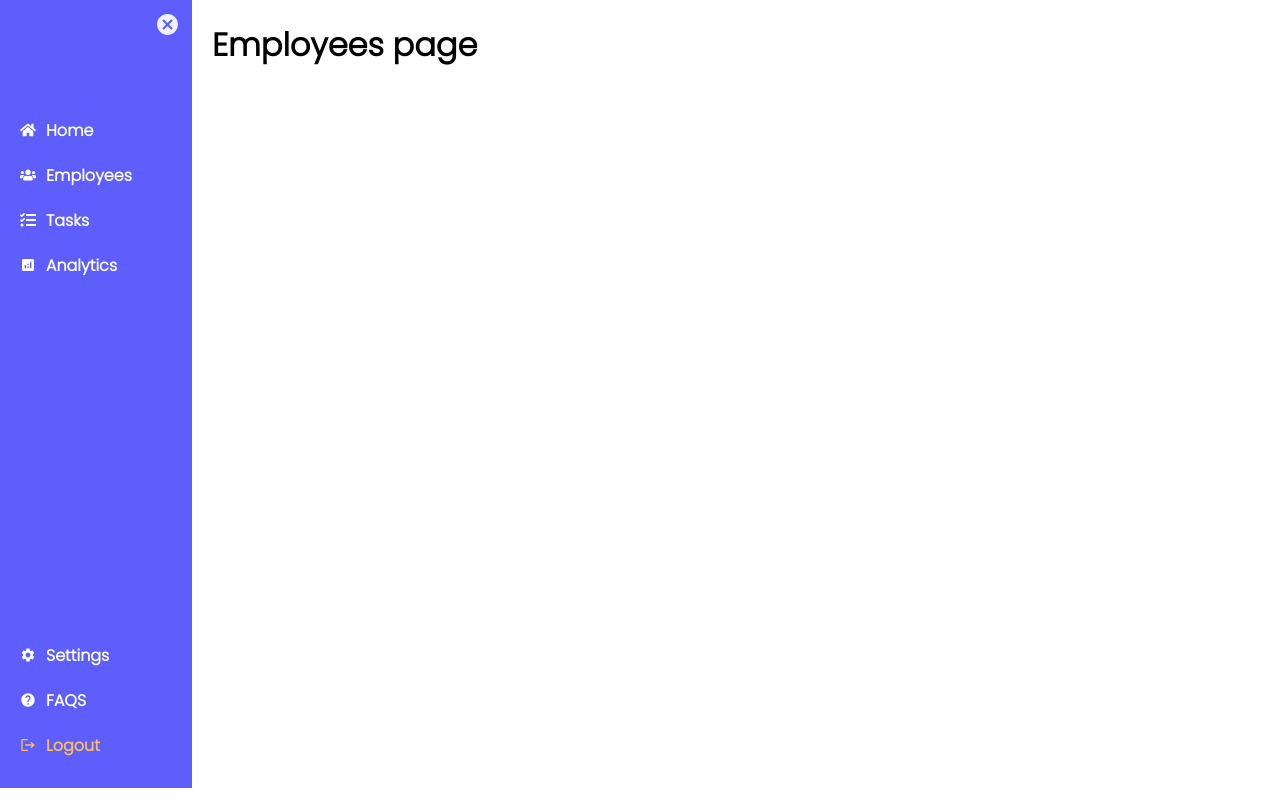
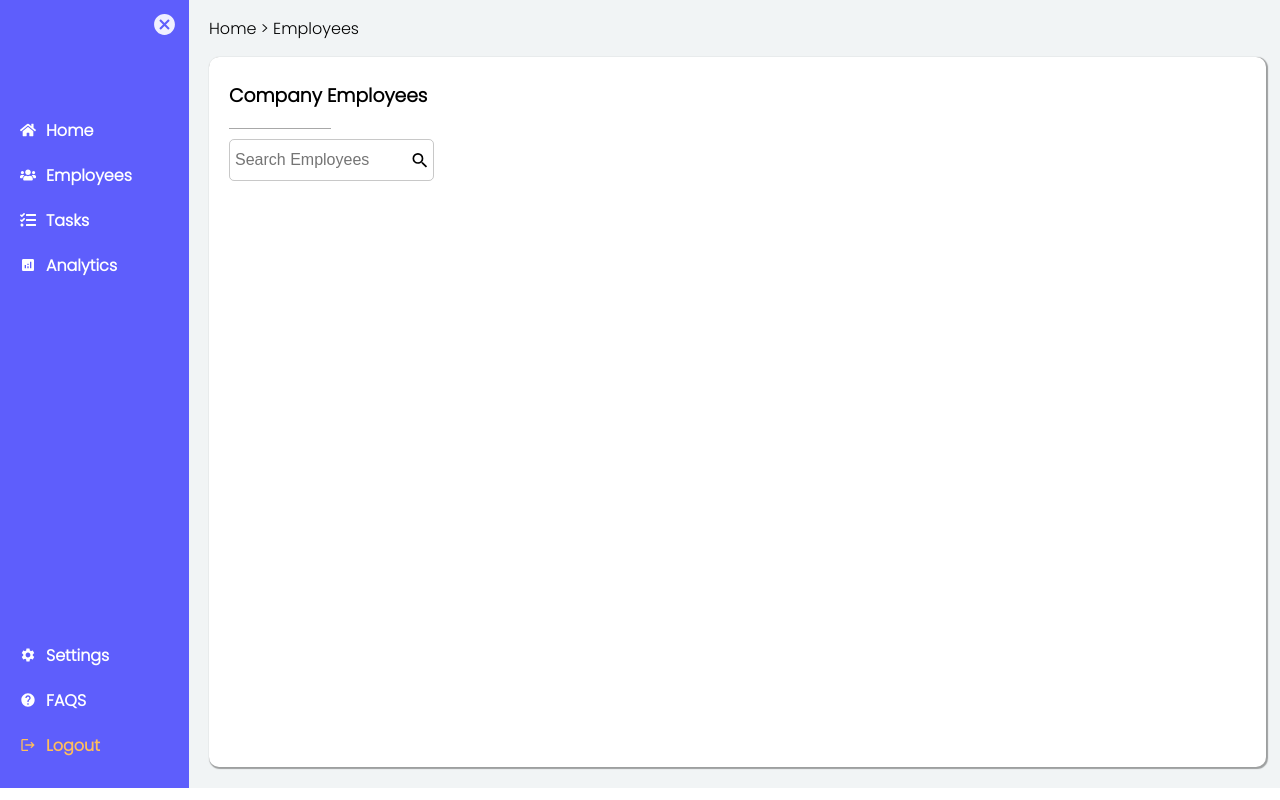
Before and after one commit to b-sandrine/employee-management-system, a React (Vite) app in the folder frontend/: page /dashboard/employees in a window 1280 px wide. Built offline with nearby package versions, Linux system fonts and the light colour scheme.

Commit message:
Added searchbar on employees page

```diff
--- a/frontend/src/assets/styles/dashboard.css
+++ b/frontend/src/assets/styles/dashboard.css
@@ -5,7 +5,8 @@
 }
 
 .dashboard .changing--pages {
-    width: 80%;
+    width: 85%;
     position: relative;
-    left: 20px;
+    padding-left: 20px;
+    background-color: rgba(231, 235, 238, 0.568);
 }
--- /dev/null
+++ b/frontend/src/assets/styles/employees.css
@@ -0,0 +1,29 @@
+.employees {
+    width: 95%;
+    margin: 0 auto 0 0;
+    height: 700px;
+    box-shadow: 1px 1px 1px 1px rgba(0, 0, 0, 0.349);
+    background-color: white;
+    padding: 5px 20px;
+    border-radius: 10px;
+}
+
+.employees .line {
+    width: 10%;
+    height: 1px;
+    background-color: rgba(0, 0, 0, 0.342);
+}
+
+.employees .input {
+    margin: 10px 0;
+    width: 20%;
+}
+
+.employees .input input {
+    background-color: rgba(255, 255, 255, 0.562);
+}
+
+.employees .input .icon {
+    font-size: 23px;
+    margin-right: 3px;
+}
--- a/frontend/src/pages/employees.jsx
+++ b/frontend/src/pages/employees.jsx
@@ -1,8 +1,18 @@
+import { MdSearch } from 'react-icons/md';
+import '../assets/styles/employees.css'
 
 const Employees = () => {
     return (
         <>
-            <h1>Employees page</h1>
+            <p>Home &gt; Employees</p>
+            <div className="employees">
+                <h3>Company Employees</h3>
+                <div className="line"></div>
+                <div className="input">
+                    <input type="search" name="" id="" placeholder='Search Employees' />
+                    <MdSearch className='icon'/>
+                </div>
+            </div>
         </>
     )
 }
```
